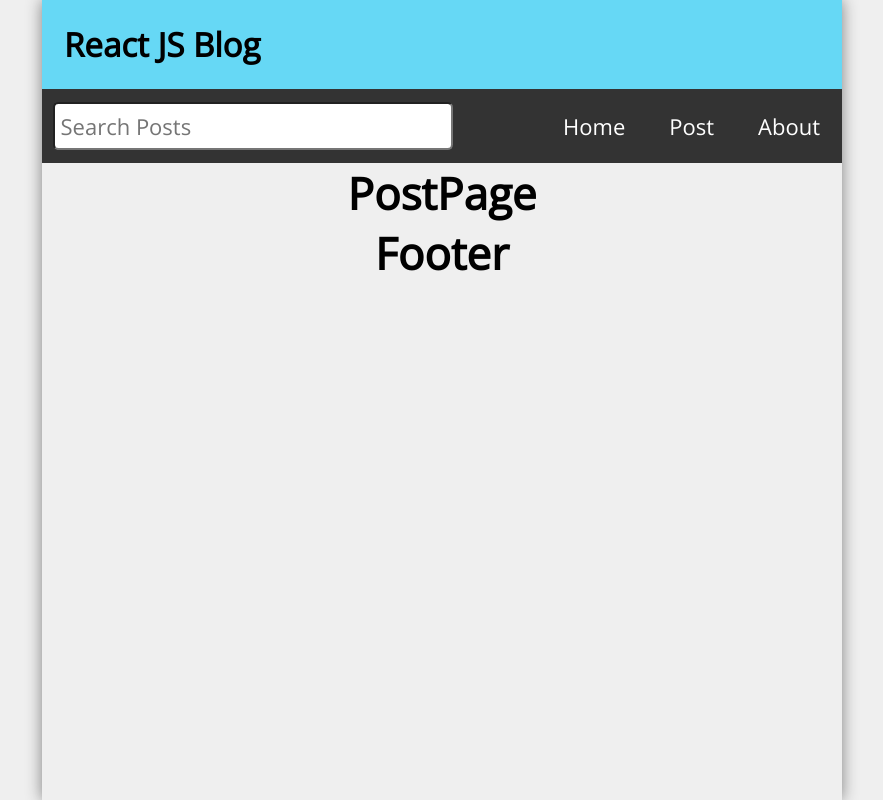
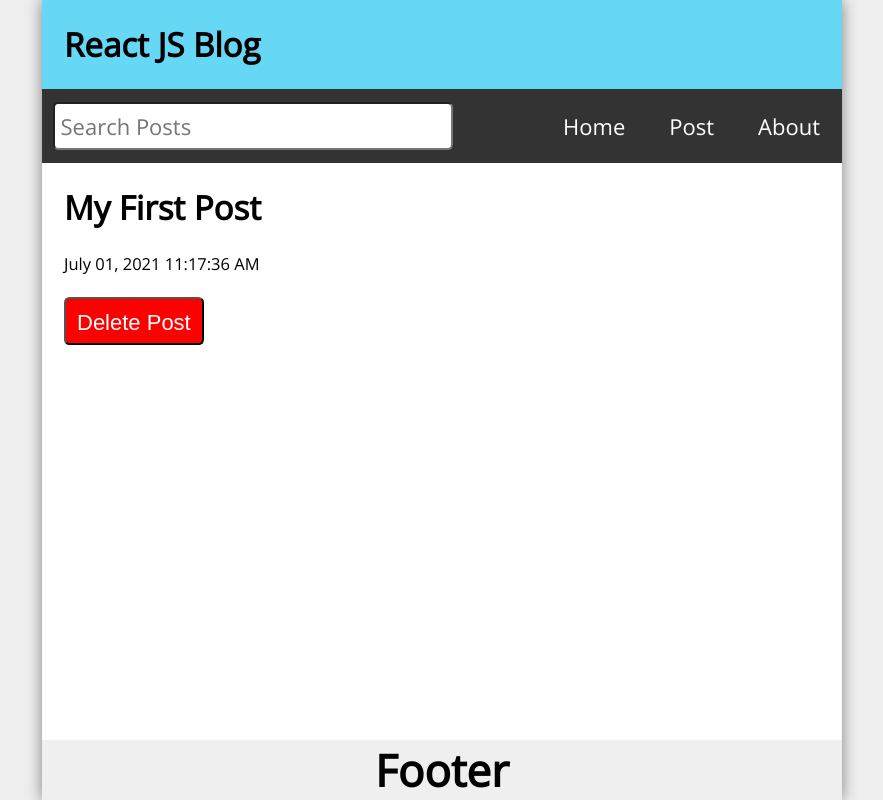
Before and after one commit to chiayuuliu/React-router-V5, a React (Create React App) app: page /post/1 in a window 1280 px wide. Shown: the whole page, without its empty margins (198-1081 px from the left). Built offline with nearby package versions, Linux system fonts and the light colour scheme.

Commit message:
文章列表頁＆細節頁(尚未完成）

```diff
--- a/src/App.js
+++ b/src/App.js
@@ -40,6 +40,7 @@
   const [search, setSearch] = useState("");
   const [searchResults, setSearchResults] = useState([]);
 
+  const handleDelete = (id) => {};
   return (
     <div className="App">
       <Header title="React JS Blog" />
@@ -47,7 +48,7 @@
 
       <Switch>
         <Route exact path="/">
-          <Home posts={posts}/>
+          <Home posts={posts} />
         </Route>
 
         <Route exact path="/post">
@@ -55,7 +56,7 @@
         </Route>
 
         <Route path="/post/:id">
-          <PostPage />
+          <PostPage posts={posts} handleDelete={handleDelete} />
         </Route>
 
         <Route path="/about" component={About} />
--- a/src/component/PostPage.js
+++ b/src/component/PostPage.js
@@ -1,11 +1,25 @@
-import React from 'react'
+import React from "react";
+import { useParams, Link } from "react-router-dom";
 
-const PostPage = () => {
+const PostPage = ({ posts, handleDelete }) => {
+  const { id } = useParams();
+  // **研究find 用法
+  const post = posts.find((post) => post.id.toString() === id);
+
   return (
-    <main>
-        <h1>PostPage</h1>
+    <main className="PostPage">
+      <article className="post">
+        {post && (
+          <>
+            <h2>{post.title}</h2>
+            <p className="postDate">{post.datetime}</p>
+            <p className="postBody">{post.Body}</p>
+            <button onClick={() => handleDelete(post.id)}>Delete Post</button>
+          </>
+        )}
+      </article>
     </main>
-  )
-}
+  );
+};
 
-export default PostPage
+export default PostPage;
```
